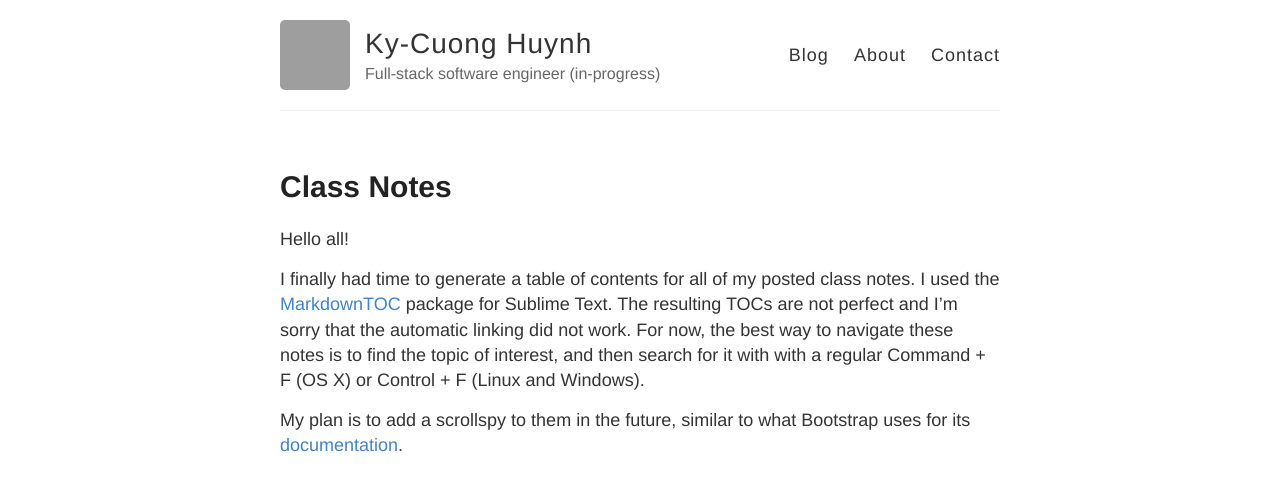
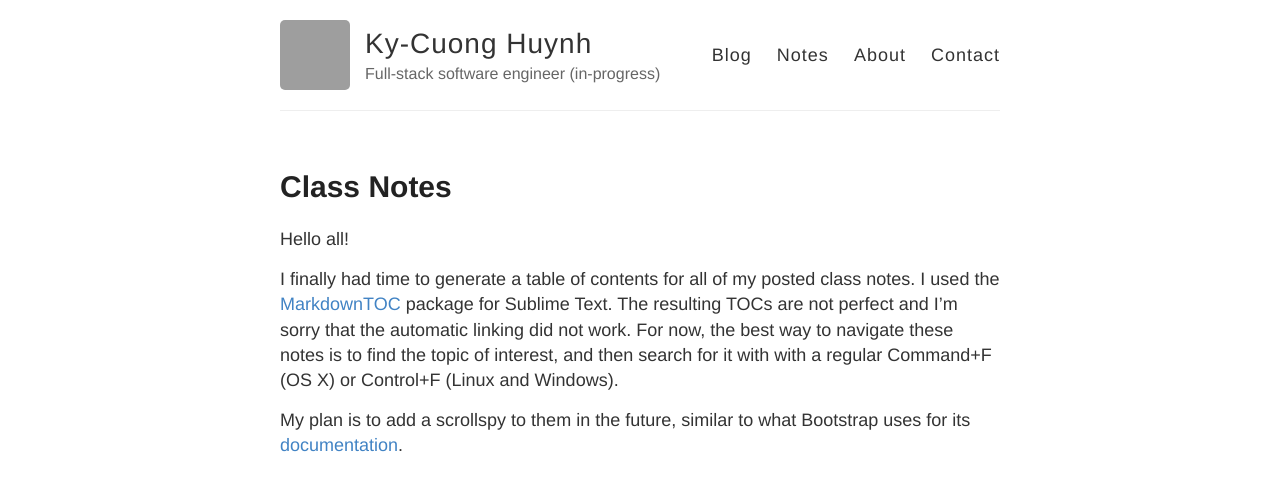
Before and after one commit to gszliu/kycodehuynh.github.io, a Jekyll site: the page built from _posts/2016-1-17-class-notes.md, in a window 1280 px wide. Shown: the top 477 px of the page. Built offline with Jekyll 4.4.1, drawn with Linux system fonts in a browser that asks for light colours; Markdown is read by kramdown in place of the engine named in the settings; grey boxes are pictures that could not be loaded.

Commit message:
Add link to notes in navbar.

```diff
--- a/_layouts/default.html
+++ b/_layouts/default.html
@@ -37,6 +37,7 @@
 
           <nav>
             <a href="{{ site.baseurl }}/">Blog</a>
+            <a href="{{ site.baseurl }}/class-notes">Notes</a>
             <a href="{{ site.baseurl }}/about">About</a>
             <a href="{{ site.baseurl }}/contact">Contact</a>
           </nav>
--- a/_posts/2016-1-17-class-notes.md
+++ b/_posts/2016-1-17-class-notes.md
@@ -12,7 +12,7 @@ package for Sublime Text. The resulting TOCs are not perfect
 and I'm sorry that the automatic linking did not work. For now,
 the best way to navigate these notes is to find the topic of
 interest, and then search for it with with a regular
-<kbd>Command + F</kbd> (OS X) or <kbd>Control + F</kbd> (Linux
+<kbd>Command+F</kbd> (OS X) or <kbd>Control+F</kbd> (Linux
 and Windows).
 
 My plan is to add a scrollspy to them in the future,
```
